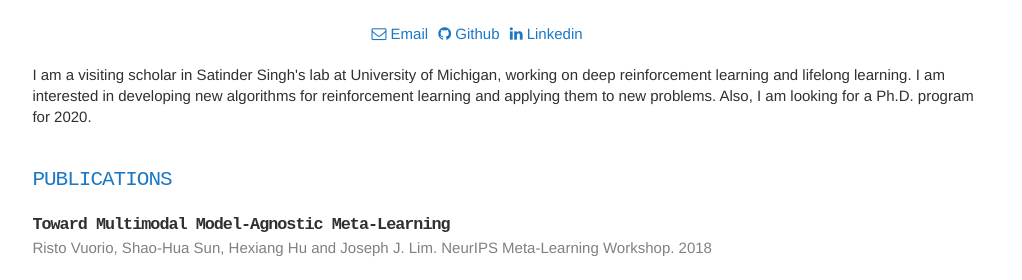
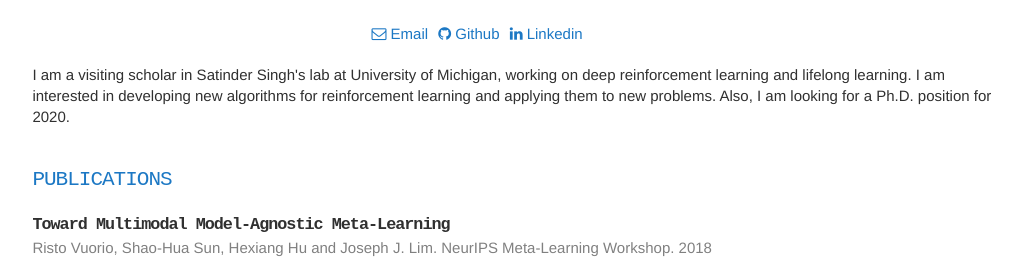
Before and after one commit to vuoristo/vuoristo.github.io, a Jekyll site: the page built from index.html, in a window 1280 px wide. Shown: the part 225-505 px from the top of the page, without its empty margins (166-1188 px from the left). Built offline with Jekyll 4.4.1, drawn with Linux system fonts in a browser that asks for light colours; nearby versions of some CDN libraries.

Commit message:
Tweak bio

```diff
--- a/_data/biography.yaml
+++ b/_data/biography.yaml
@@ -2,4 +2,4 @@ about: >-
   I am a visiting scholar in Satinder Singh's lab at University of Michigan, working on
   deep reinforcement learning and lifelong learning. I am interested in developing
   new algorithms for reinforcement learning and applying them to new problems. Also,
-  I am looking for a Ph.D. program for 2020.
+  I am looking for a Ph.D. position for 2020.
```
